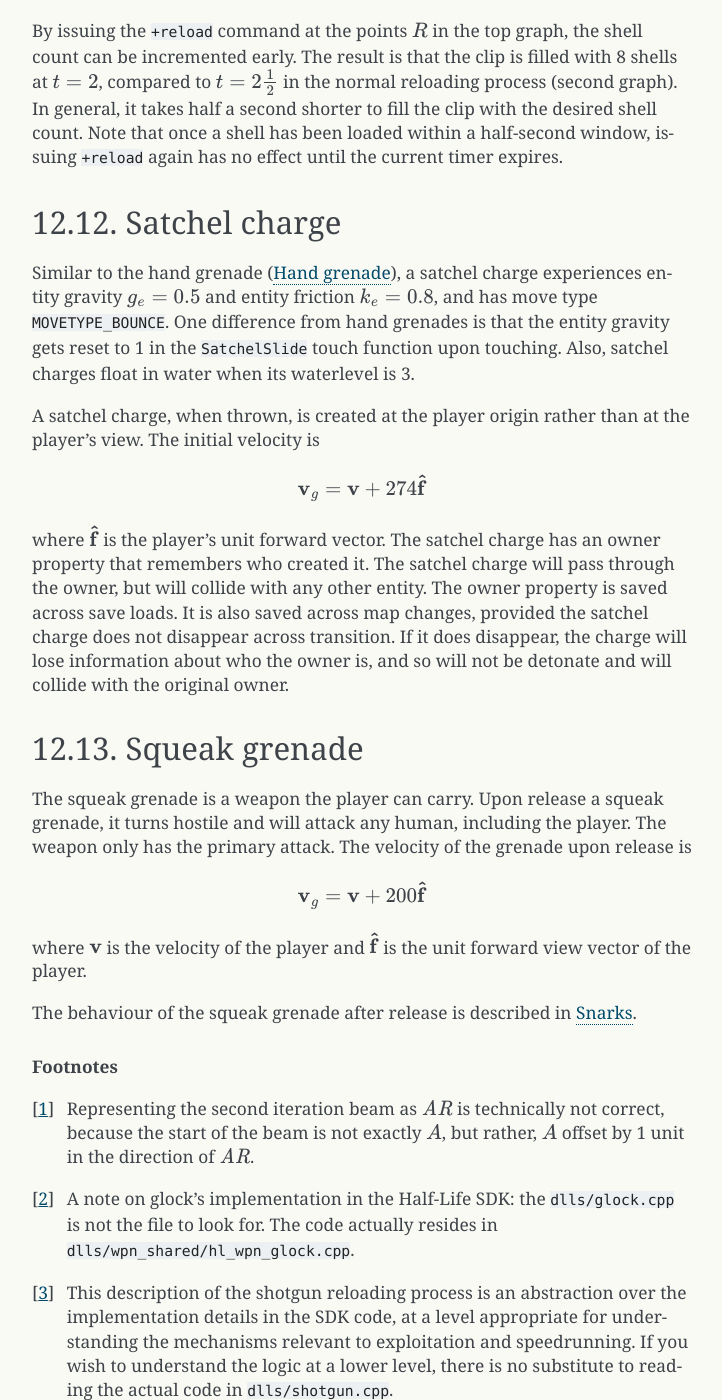
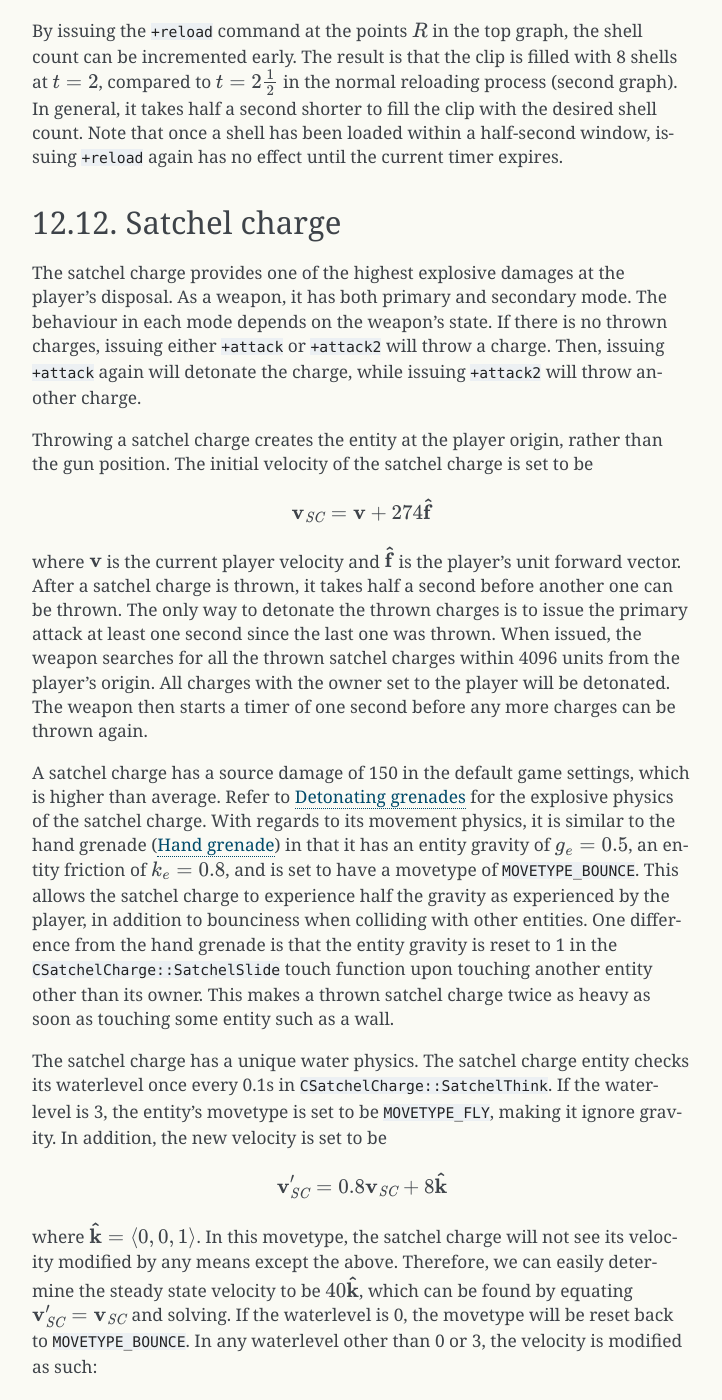
Before and after one commit to Matherunner/hldoc, a Sphinx documentation site: the page built from source/weapons.rst, in a window 1280 px wide and 1400 px high, scrolled down 25834 px. Shown: the whole window, without its empty margins (388-1110 px from the left). Built offline with Sphinx 7.4.7, drawn with Linux system fonts in a browser that asks for light colours; formulas are drawn with MathJax 3; some of the changed text lies outside the part shown.

Commit message:
Rewrite satchel charge section

```diff
--- a/source/weapons.rst
+++ b/source/weapons.rst
@@ -518,24 +518,29 @@ By issuing the ``+reload`` command at the points :math:`R` in the top graph, the
 Satchel charge
 --------------
 
-Similar to the hand grenade (:ref:`handgrenade`), a satchel charge experiences
-entity gravity :math:`g_e = 0.5` and entity friction :math:`k_e = 0.8`, and has
-move type ``MOVETYPE_BOUNCE``. One difference from hand grenades is that the
-entity gravity gets reset to 1 in the ``SatchelSlide`` touch function upon
-touching. Also, satchel charges float in water when its waterlevel is 3.
+The satchel charge provides one of the highest explosive damages at the player's disposal. As a weapon, it has both primary and secondary mode. The behaviour in each mode depends on the weapon's state. If there is no thrown charges, issuing either ``+attack`` or ``+attack2`` will throw a charge. Then, issuing ``+attack`` again will detonate the charge, while issuing ``+attack2`` will throw another charge.
 
-A satchel charge, when thrown, is created at the player origin rather than at
-the player's view. The initial velocity is
+Throwing a satchel charge creates the entity at the player origin, rather than the gun position. The initial velocity of the satchel charge is set to be
 
-.. math:: \mathbf{v}_g = \mathbf{v} + 274\mathbf{\hat{f}}
+.. math:: \mathbf{v}_{\mathit{SC}} = \mathbf{v} + 274\mathbf{\hat{f}}
 
-where :math:`\mathbf{\hat{f}}` is the player's unit forward vector. The satchel
-charge has an owner property that remembers who created it. The satchel charge
-will pass through the owner, but will collide with any other entity. The owner
-property is saved across save loads. It is also saved across map changes,
-provided the satchel charge does not disappear across transition. If it does
-disappear, the charge will lose information about who the owner is, and so will
-not be detonate and will collide with the original owner.
+where :math:`\mathbf{v}` is the current player velocity and :math:`\mathbf{\hat{f}}` is the player's unit forward vector. After a satchel charge is thrown, it takes half a second before another one can be thrown. The only way to detonate the thrown charges is to issue the primary attack at least one second since the last one was thrown. When issued, the weapon searches for all the thrown satchel charges within 4096 units from the player's origin. All charges with the owner set to the player will be detonated. The weapon then starts a timer of one second before any more charges can be thrown again.
+
+A satchel charge has a source damage of 150 in the default game settings, which is higher than average. Refer to :ref:`detonating grenades` for the explosive physics of the satchel charge. With regards to its movement physics, it is similar to the hand grenade (:ref:`handgrenade`) in that it has an entity gravity of :math:`g_e = 0.5`, an entity friction of :math:`k_e = 0.8`, and is set to have a movetype of ``MOVETYPE_BOUNCE``. This allows the satchel charge to experience half the gravity as experienced by the player, in addition to bounciness when colliding with other entities. One difference from the hand grenade is that the entity gravity is reset to 1 in the ``CSatchelCharge::SatchelSlide`` touch function upon touching another entity other than its owner. This makes a thrown satchel charge twice as heavy as soon as touching some entity such as a wall.
+
+The satchel charge has a unique water physics. The satchel charge entity checks its waterlevel once every 0.1s in ``CSatchelCharge::SatchelThink``. If the waterlevel is 3, the entity's movetype is set to be ``MOVETYPE_FLY``, making it ignore gravity. In addition, the new velocity is set to be
+
+.. math:: \mathbf{v}_{\mathit{SC}}' = 0.8 \mathbf{v}_{\mathit{SC}} + 8 \mathbf{\hat{k}}
+
+where :math:`\mathbf{\hat{k}} = \langle 0,0,1\rangle`. In this movetype, the satchel charge will not see its velocity modified by any means except the above. Therefore, we can easily determine the steady state velocity to be :math:`40\mathbf{\hat{k}}`, which can be found by equating :math:`\mathbf{v}_{\mathit{SC}}' = \mathbf{v}_{\mathit{SC}}` and solving. If the waterlevel is 0, the movetype will be reset back to ``MOVETYPE_BOUNCE``. In any waterlevel other than 0 or 3, the velocity is modified as such:
+
+.. math:: \mathbf{v}_{\mathit{SC}}' = \mathbf{v}_{\mathit{SC}} - 8 \mathbf{\hat{k}}
+
+The satchel charge also applies an additional geometric friction when it is close to the ground. Specifically, every 0.1s, it traces a line from the charge origin :math:`\mathbf{r}_{\mathit{SC}}` to 10 units below at :math:`\mathbf{r}_{\mathit{SC}} - 10\mathbf{\hat{k}}`. If this line hits an entity other than monsters, the satchel charge will modify its velocity to
+
+.. math:: \mathbf{v}_{\mathit{SC}}' = 0.95 \mathbf{v}_{\mathit{SC}}
+
+The satchel charge has an owner property that remembers who created it. The satchel charge will pass through the owner, but collide with any other entity. The owner property is saved across save loads. It is also saved across map changes, provided the satchel charge does not disappear across transition. If it does disappear, the charge will lose the information about who the owner is, and so it cannot be detonated on primary attack and it will collide with the original owner.
 
 .. TODO: explain why
 
```
Also changed, not shown: source/explosions.rst (+15 -0 lines).
